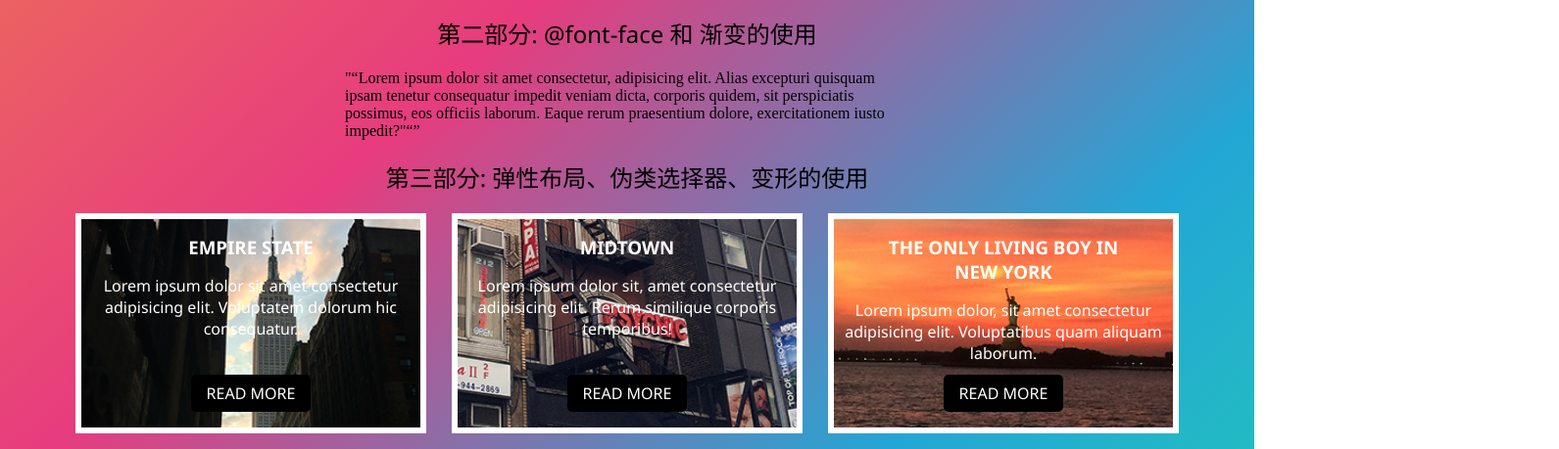
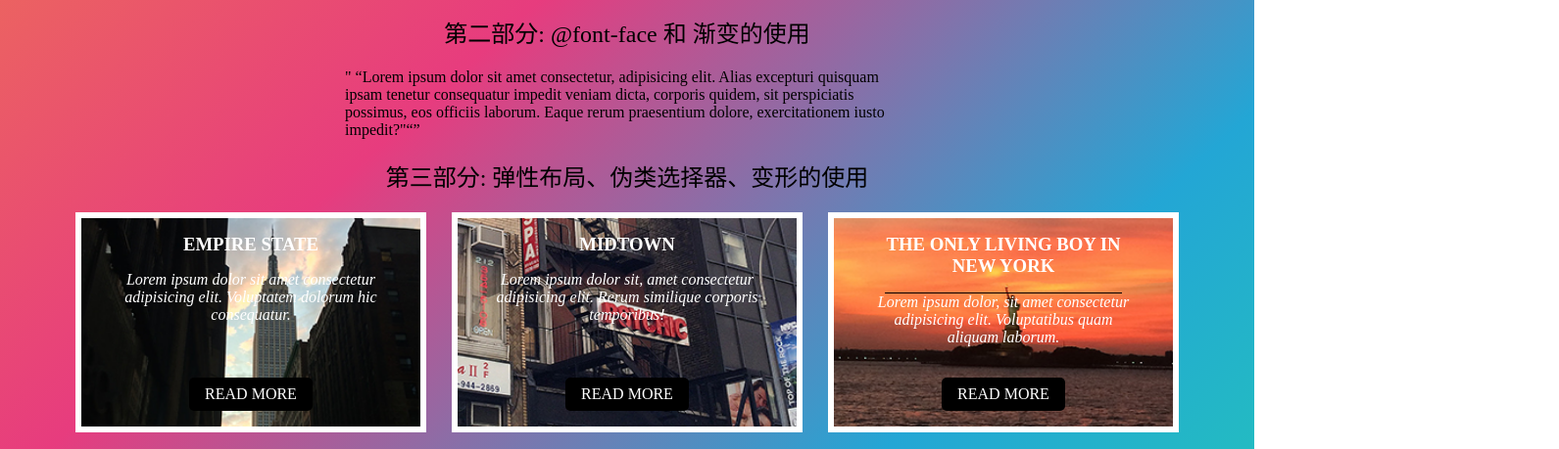
Before and after one commit to Edwardlin-zlt/TW-homeworks, a plain HTML site: page Week01/05-02_CSS基础/0502.html in a window 1280 px wide. Shown: the part 277-736 px from the top of the page at 98% size, 1591 px wide, since content can reach past the window. Drawn offline with Linux system fonts and the light colour scheme; files whose address does not match are found by name.

Commit message:
0502 small fix

```diff
--- a/Week01/05-02_CSS基础/0502.html
+++ b/Week01/05-02_CSS基础/0502.html
@@ -18,7 +18,7 @@
 
     <div class="part2">
       <h2 class="part-title">第二部分: @font-face 和 渐变的使用</h2>
-      <p>"“Lorem ipsum dolor sit amet consectetur, adipisicing elit. Alias excepturi quisquam ipsam tenetur consequatur impedit veniam dicta, corporis quidem, sit perspiciatis possimus, eos officiis laborum. Eaque rerum praesentium dolore, exercitationem iusto impedit?"“”</p>
+      <p>" <span class="iocn-yinhao"></span> “Lorem ipsum dolor sit amet consectetur, adipisicing elit. Alias excepturi quisquam ipsam tenetur consequatur impedit veniam dicta, corporis quidem, sit perspiciatis possimus, eos officiis laborum. Eaque rerum praesentium dolore, exercitationem iusto impedit?"“”</p>
     </div>
 
     <div class="part3">
--- a/Week01/05-02_CSS基础/0502_style.css
+++ b/Week01/05-02_CSS基础/0502_style.css
@@ -47,7 +47,8 @@ body {
   flex-direction: column;
   align-items: center;
   justify-content: center;
-  font-family: 'Segoe UI', Tahoma, Geneva, Verdana, sans-serif;
+  /* font-family: 'Segoe UI', Tahoma, Geneva, Verdana, sans-serif; */
+  font-family: "iconfont";
   padding: 5%;
   box-sizing: border-box;
   background: linear-gradient(to bottom right, #ee7752, #e73c7e, #23a6d5, #23d5ab);
@@ -109,12 +110,14 @@ body {
   display: inline-block;
   text-align: center;
   width: 70%;
-  margin: 1rem 0 1rem;
+  padding: 1rem 0 1rem;
   z-index: 5;
 }
 
 .pic-story>p {
   text-align: center;
+  font-style: italic;
+  width: 80%;
   z-index: 5;
 }
 
@@ -161,6 +164,10 @@ body {
   z-index: 1;
 }
 
+.pic-story-3>h3 {
+  border-bottom: 1px solid black;
+}
+
 /* part4 */
 .part4 {
   display: flex;
@@ -169,7 +176,7 @@ body {
   align-items: center;
 }
 
-.part4>.triangle{
+.part4>.triangle {
   width: 0;
   height: 0;
   border: 1rem solid;
@@ -186,6 +193,6 @@ body {
   column-fill: auto;
 }
 
-.part4>.container>p{
+.part4>.container>p {
   margin-bottom: 1em;
 }
```
